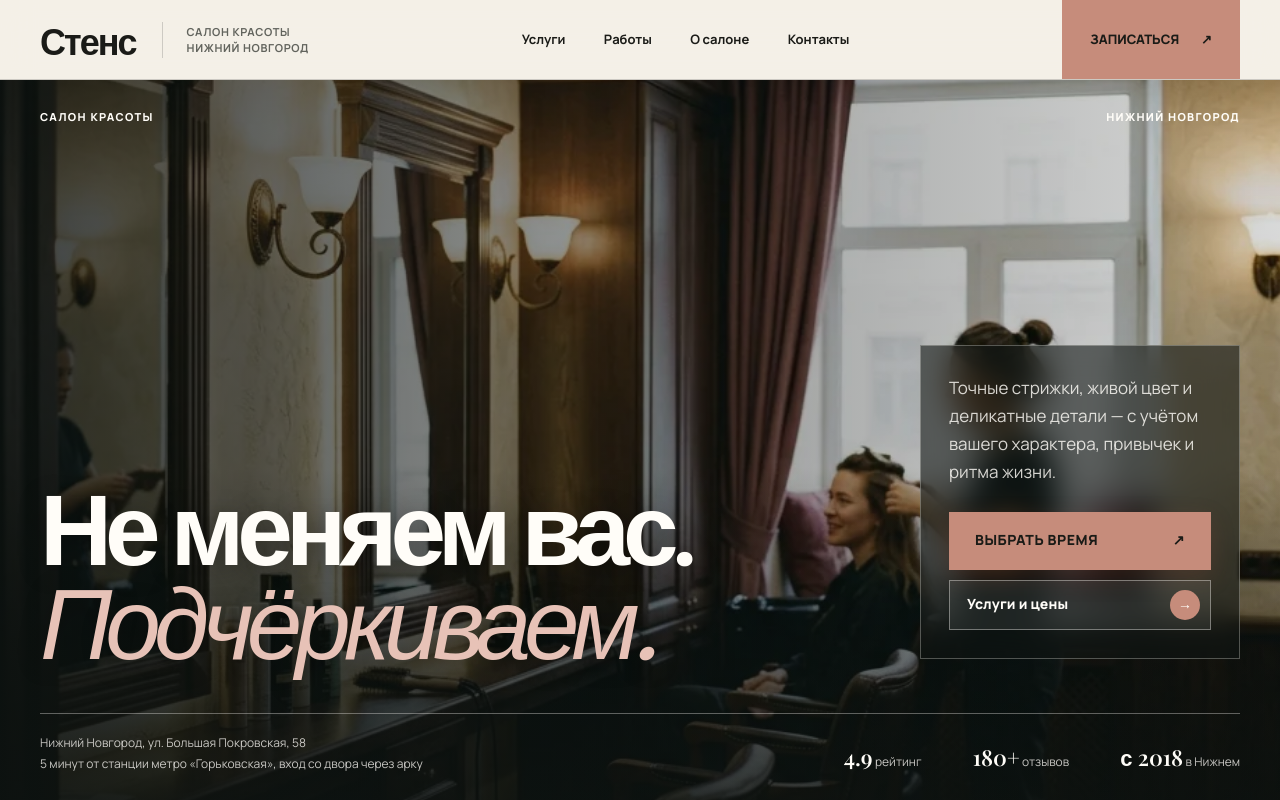
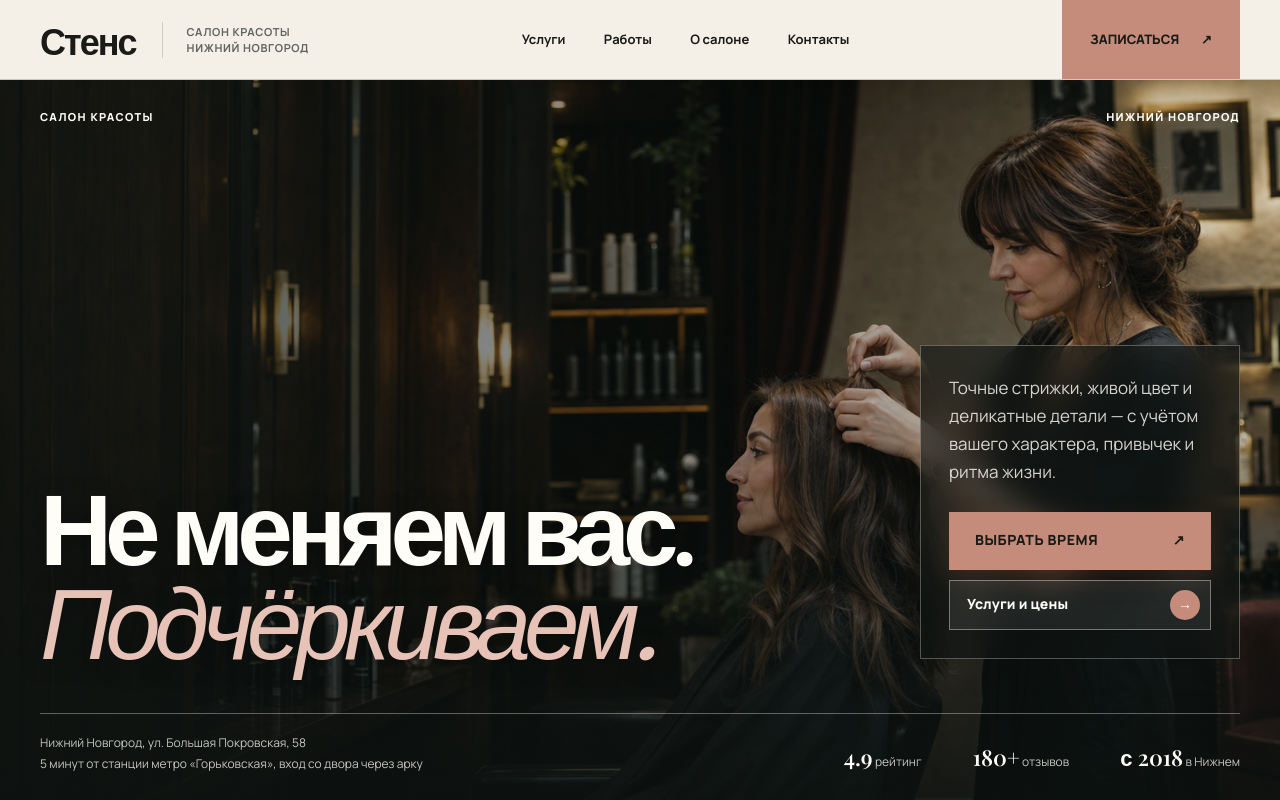
Before and after one commit to Kuala2/WebSite_Ref_Full, a Next.js app: page / in a window 1280 px wide. Shown: the top 800 px of the page. Built offline with nearby package versions, Linux system fonts and the light colour scheme; a web font is replaced by a local one.

Commit message:
Replace salon hero with high-resolution photo

```diff
--- a/src/app/page.tsx
+++ b/src/app/page.tsx
@@ -18,7 +18,7 @@ export default function Home() {
     <div className="home-page">
       <section className="home-intro" aria-labelledby="home-title">
         <Image
-          src="/images/hero.webp"
+          src="/images/hero-cinematic-v2.webp"
           alt="Мастер салона «Стенс» работает с клиенткой"
           fill
           priority
```
Also changed, not shown: public/images/hero-cinematic-v2.webp (added).
